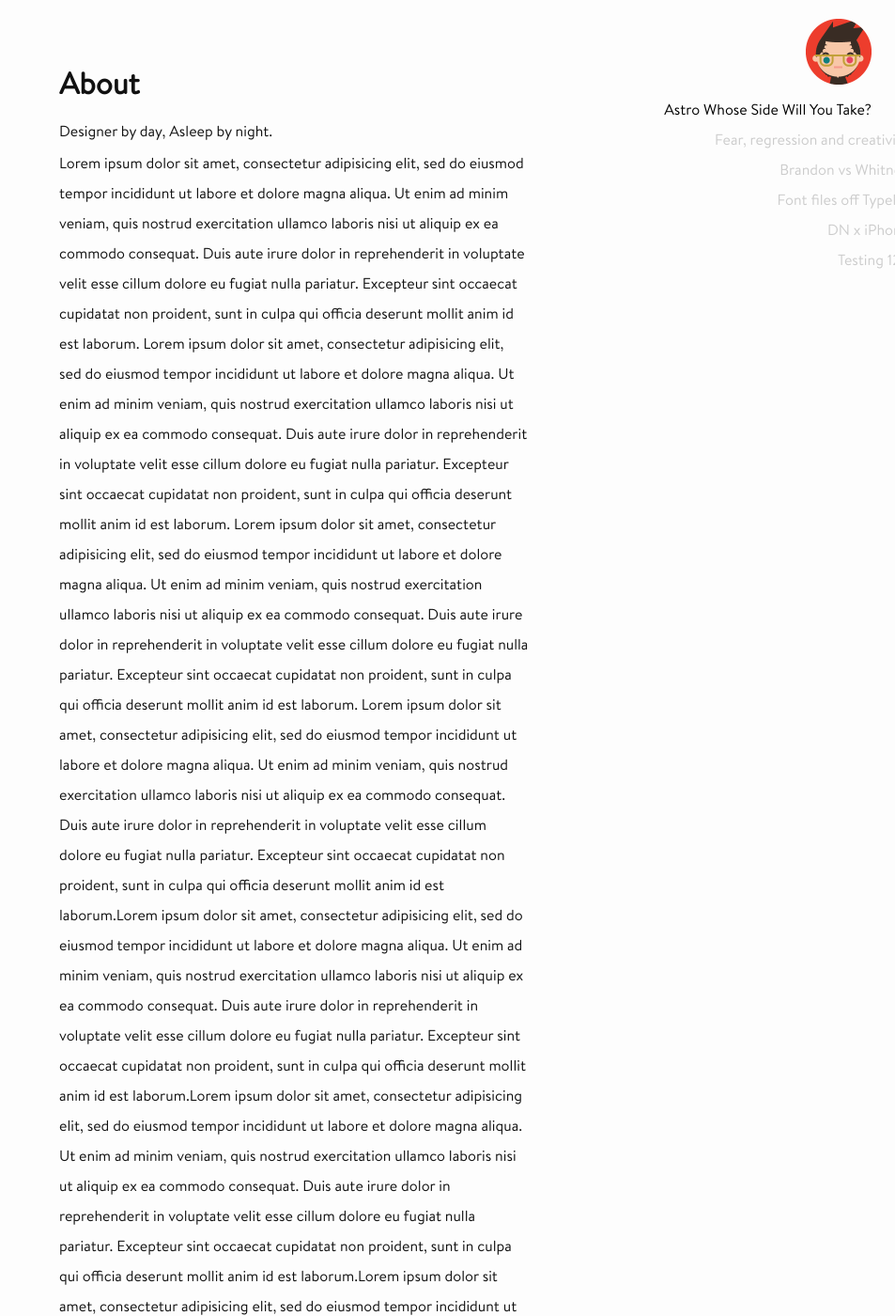
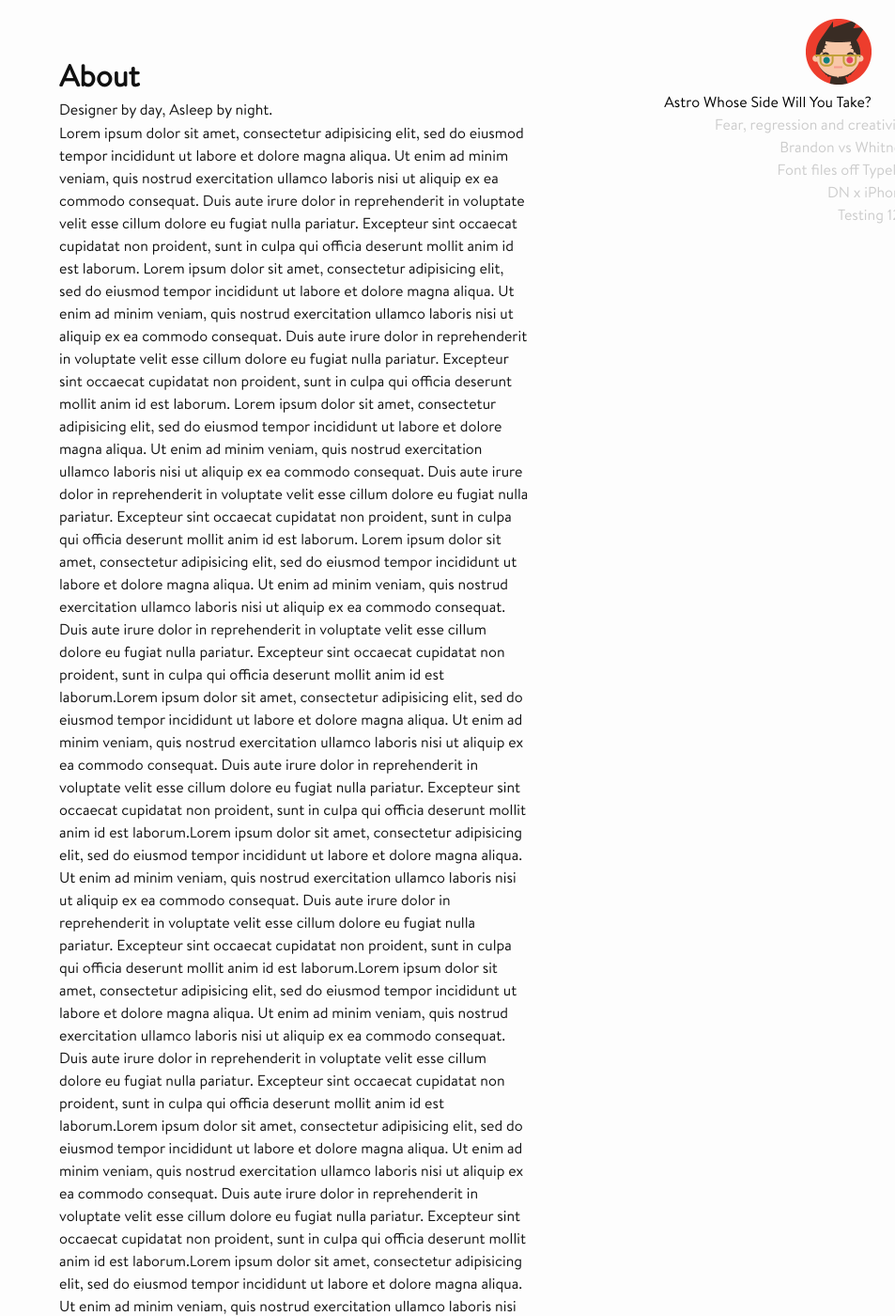
Before and after one commit to kitmeng/kitmeng.github.io, a Jekyll site: the page built from about.md, in a window 1280 px wide and 1400 px high. Shown: the whole window at 94% size, without its empty margins (327-1280 px from the left). Built offline with Jekyll 4.4.1, drawn with Linux system fonts in a browser that asks for light colours; nearby versions of some CDN libraries; a script that is not in the unit is left out.

Commit message:
Edited some stuff... lol

```diff
--- a/_sass/_layout.sass
+++ b/_sass/_layout.sass
@@ -55,7 +55,7 @@ h2
   list-style-type: none
 
   .p
-  margin-bottom:30px
+  margin-bottom: 30px
 
 .about
   background: url('images/avatar.png') no-repeat top left
--- a/css/main.sass
+++ b/css/main.sass
@@ -11,9 +11,9 @@
 $base-font-family: "BrandonText", Helvetica, Arial, sans-serif
 $base-font-size: 16px
 $small-font-size: $base-font-size * 0.875
-$base-line-height: 2
+$base-line-height: 1.5
 
-$spacing-unit: 500px
+$spacing-unit: 30px
 
 $text-color: #111111
 $background-color: #fdfdfd
```
